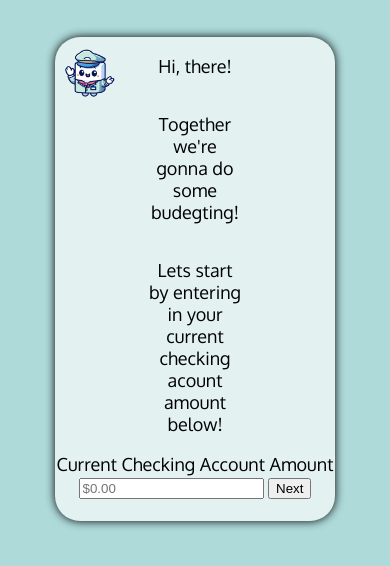
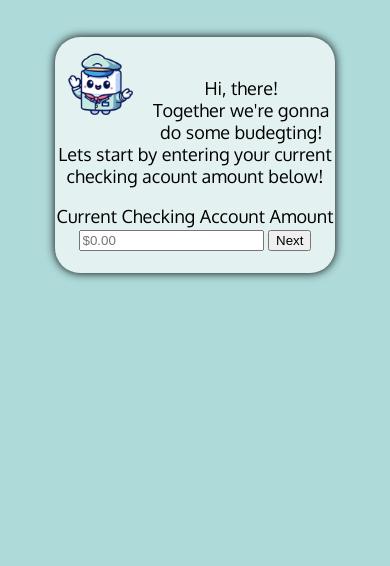
Before and after one commit to ShanePC1/moneyProject1, a website: page view/index.html in a window 390 px wide. Drawn offline with Linux system fonts and the light colour scheme.

Commit message:
updated Index for iPhone formatting

```diff
--- a/styles/index.css
+++ b/styles/index.css
@@ -55,8 +55,18 @@ margin-top: 10%;
 
 }
 
+.dataEntryText,#incomeEntryText{
+	padding-top: 10%;
+
+}
+
 @media all and (max-device-width: 844px) {
   body {
     font-size: 18px;
   }
+  .dataEntryText{
+	padding-top: 1%;
+	padding-right: 5%;
+
 }
+}
--- a/view/index.html
+++ b/view/index.html
@@ -11,24 +11,19 @@
 <body>
 
 <div class="container", id="mainContainer">
-	 <div class="row">
-	 	<div class="column" id="imgSpace">
-	 		<img id="mrHelperImg" src="../images/TEST.png">
-	 	</div>
-	 	<div class="column" id="intro">
+
+		 <div>
+		 	<img id="monthlyImg" src="../images/TEST.png">
+		 </div>
+			<br>
 	 		<p>
-	 			Hi, there!
-
+	 			Hi, there!<br>
+	 			Together we're gonna do some budegting!<br>
+	 			Lets start by entering your current checking acount amount below!
 	 		</p>
 
-	 		<p>
-	 			Together we're gonna do some budegting!
-	 		</p>
-	 		<p>
-	 			Lets start by entering in your current checking acount amount below!
-	 		</p>
-	 	</div>
-	 	<div class="column"><br></div>
+
+	 	<!-- <div class="column"><br></div> -->
 	 	<div class="row">
 	 		<div class="column" id="checking">
 				<form class="bold" id='currentCheckingAmtForm'>
@@ -41,11 +36,10 @@
 				</form>
 	 		</div>
 	 	</div>
+		 <div class="row">
+		 	<div class="column"><br></div>
+		 </div>
 	 </div>
-	 <div class="row">
-	 	<div class="column"><br></div>
-	 </div>
-</div>
 </body>
 <script type="text/javascript" src="../controller/index.js"></script>
 </html>
```
Also changed, not shown: index.html (+16 -20 lines), view/dataEntry.html (+7 -8 lines), view/incomeEntry.html (+1 -1 lines).
